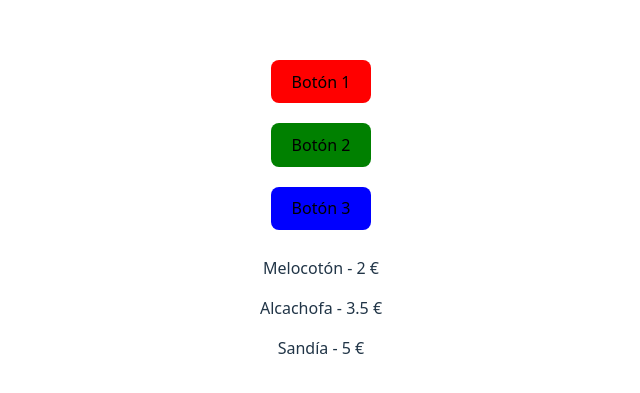
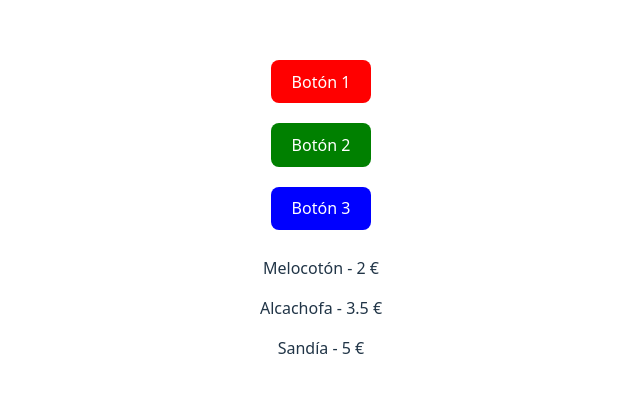
Before and after one commit to Iricasper/Cliente-01-hola-mundo, a React (Vite) app: page / in a window 1280 px wide. Shown: the part 187-580 px from the top of the page, without its empty margins (319-959 px from the left). Built offline with nearby package versions, Linux system fonts and the light colour scheme.

Commit message:
css corregido

```diff
--- a/src/css/BotonAccion.css
+++ b/src/css/BotonAccion.css
@@ -1,5 +1,6 @@
 button {
-  margin: 10px
+  margin: 10px;
+  color: white;
 }
 
 button.rojo {
```
